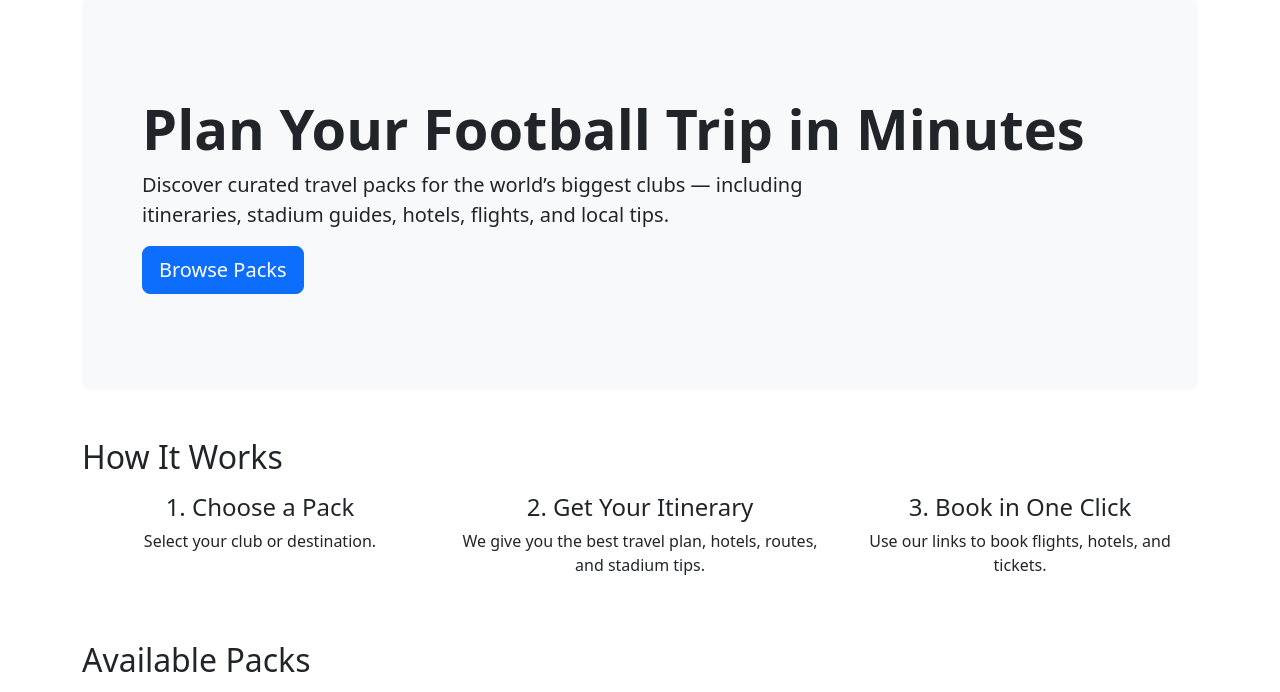
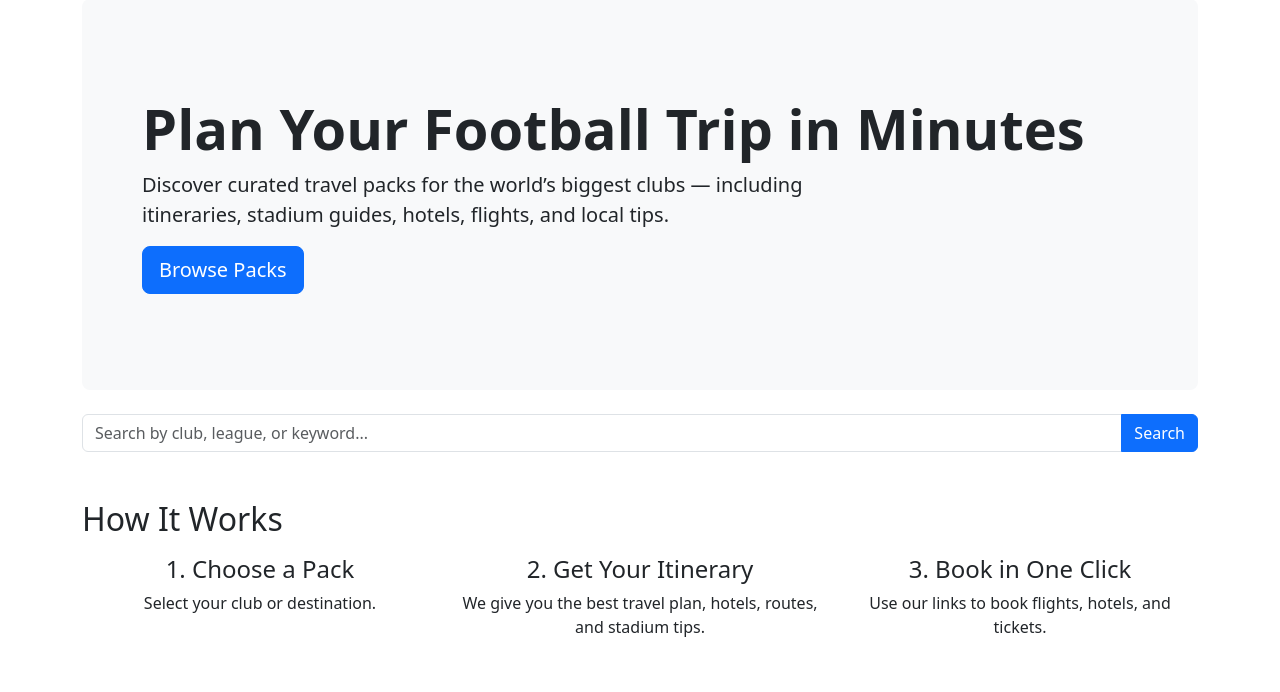
Before and after one commit to Pierre-Louis789/sportsvoyager, a Django app: page / in a window 1280 px wide. Shown: the part 81-773 px from the top of the page. Run offline with Django 5.2, Linux system fonts and the light colour scheme; data comes from the database, SQL or seed files in the repository.

Commit message:
Add search bar and filtering logic for packs

```diff
--- a/core/views.py
+++ b/core/views.py
@@ -2,8 +2,23 @@ from django.shortcuts import render, get_object_or_404
 from .models import Pack
 
 def pack_list(request):
-    packs = Pack.objects.all().order_by('-created_at')
-    return render(request, 'pack_list.html', {'packs': packs})
+    query = request.GET.get('q', '')
+
+    if query:
+        packs = Pack.objects.filter(
+            models.Q(title__icontains=query) |
+            models.Q(club__icontains=query) |
+            models.Q(league__icontains=query) |
+            models.Q(description__icontains=query)
+        ).order_by('-created_at')
+    else:
+        packs = Pack.objects.all().order_by('-created_at')
+
+    return render(request, 'pack_list.html', {
+        'packs': packs,
+        'query': query
+    })
+
 
 def pack_detail(request, pk):
     pack = get_object_or_404(Pack, pk=pk)
--- a/templates/pack_list.html
+++ b/templates/pack_list.html
@@ -13,6 +13,21 @@
         <a href="#packs" class="btn btn-primary btn-lg">Browse Packs</a>
     </div>
 </div>
+
+<!-- SEARCH BAR -->
+<form method="GET" class="mb-5">
+    <div class="input-group">
+        <input
+            type="text"
+            name="q"
+            class="form-control"
+            placeholder="Search by club, league, or keyword..."
+            value="{{ query }}"
+        >
+        <button class="btn btn-primary" type="submit">Search</button>
+    </div>
+</form>
+
 
 <!-- HOW IT WORKS -->
 <h2 class="mt-5 mb-3">How It Works</h2>
@@ -35,6 +50,7 @@
 <h2 id="packs" class="mb-4">Available Packs</h2>
 
 <div class="row">
+    {% if packs %}
         {% for pack in packs %}
             <div class="col-md-4 mb-4">
                 <div class="card h-100">
@@ -49,6 +65,10 @@
                 </div>
             </div>
         {% endfor %}
+    {% else %}
+        <p class="text-muted">No packs found. Try another search.</p>
+    {% endif %}
 </div>
 
+
 {% endblock %}
```
Lines whose indentation alone changed are shown as unchanged.
